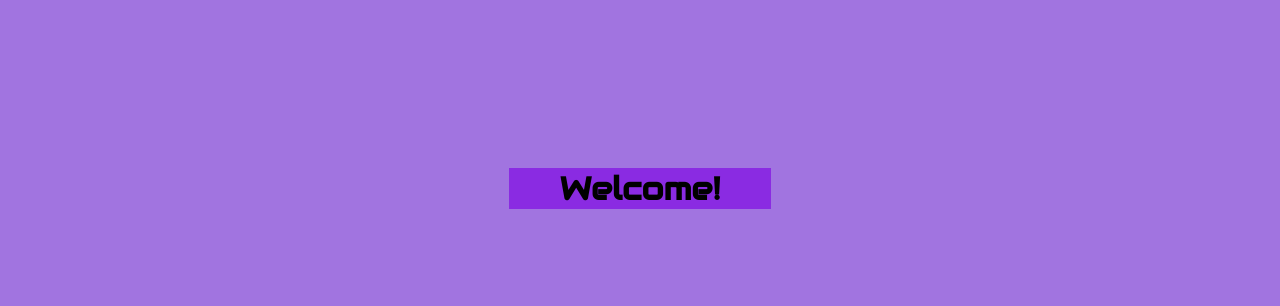
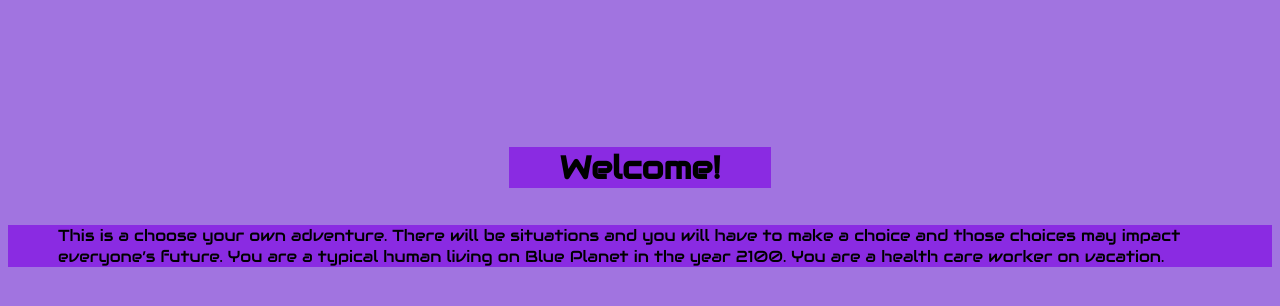
Before and after one commit to himekatie/ChooseYourOwnAdventure, a plain HTML site: page index.html in a window 1280 px wide. Drawn offline with Linux system fonts and the light colour scheme.

Commit message:
commit
descirption

```diff
--- a/index.html
+++ b/index.html
@@ -21,6 +21,8 @@
         </h1>
 
         <p class="space_font">
+            This is a choose your own adventure. There will be situations and you will have to make a choice and those choices may impact everyone’s future.
+    You are a typical human living on Blue Planet in the year 2100. You are a health care worker on vacation.
 
         </p>
 
```
